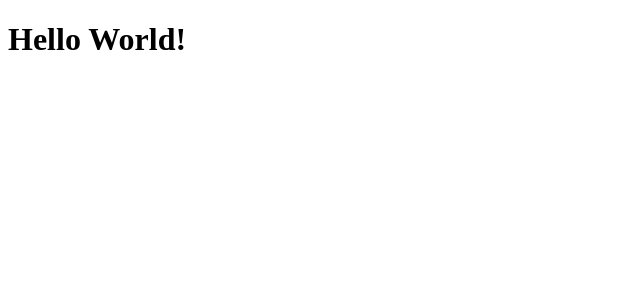
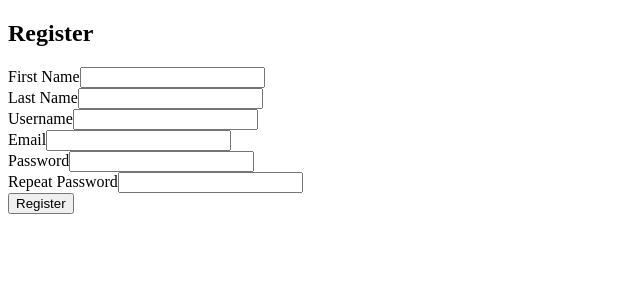
Before and after one commit to zainolamzar/voteguard-frontend, a React (Vite) app: page /register in a window 1280 px wide. Shown: the top 300 px of the page, without its empty margins (0-640 px from the left). Built offline with nearby package versions, Linux system fonts and the light colour scheme.

Commit message:
finished up register login

```diff
--- a/package.json
+++ b/package.json
@@ -10,9 +10,11 @@
     "preview": "vite preview"
   },
   "dependencies": {
+    "axios": "^1.7.8",
     "dotenv": "^16.4.5",
     "react": "^18.3.1",
-    "react-dom": "^18.3.1"
+    "react-dom": "^18.3.1",
+    "react-router-dom": "^7.0.1"
   },
   "devDependencies": {
     "@eslint/js": "^9.15.0",
--- a/src/App.tsx
+++ b/src/App.tsx
@@ -1,16 +1,16 @@
-import { useState } from 'react'
-import reactLogo from './assets/react.svg'
-import viteLogo from '/vite.svg'
-import './App.css'
+import { BrowserRouter as Router, Routes, Route } from 'react-router-dom';
+import Login from './components/Login';
+import Register from './components/Register';
 
-function App() {
-  const [count, setCount] = useState(0)
+const App = () => {
+  return (
+    <Router>
+      <Routes>
+        <Route path="/login" element={<Login />} />
+        <Route path="/register" element={<Register />} />
+      </Routes>
+    </Router>
+  );
+};
 
-  return (
-    <>
-      <h1>Hello World!</h1>
-    </>
-  )
-}
-
-export default App
+export default App;
--- /dev/null
+++ b/src/components/Login.tsx
@@ -0,0 +1,59 @@
+import { useState } from 'react';
+import axios from 'axios';
+
+const Login = () => {
+  const [email, setEmail] = useState('');
+  const [password, setPassword] = useState('');
+  const [error, setError] = useState('');
+
+  const handleSubmit = async (e: React.FormEvent) => {
+    e.preventDefault();
+
+    if (!email || !password) {
+      setError('Please fill in both fields.');
+      return;
+    }
+
+    console.log("Email:", email); // Log email
+    console.log("Password:", password); // Log password
+
+    try {
+      const response = await axios.post('http://localhost:3000/api/users/login', { email, password });
+      console.log('Login successful:', response.data);
+      // Handle successful login (e.g., redirect to dashboard page)
+    } catch (error: any) {
+      setError('Invalid credentials');
+      console.error('Login error:', error.response?.data || error.message); // Log the detailed error
+    }
+  };
+
+  return (
+    <div>
+      <h2>Login</h2>
+      <form onSubmit={handleSubmit}>
+        <div>
+          <label>Email</label>
+          <input
+            type="email"
+            value={email}
+            onChange={(e) => setEmail(e.target.value)}
+            required
+          />
+        </div>
+        <div>
+          <label>Password</label>
+          <input
+            type="password"
+            value={password}
+            onChange={(e) => setPassword(e.target.value)}
+            required
+          />
+        </div>
+        <button type="submit">Login</button>
+        {error && <p style={{ color: 'red' }}>{error}</p>}
+      </form>
+    </div>
+  );
+};
+
+export default Login;
--- /dev/null
+++ b/src/components/Register.tsx
@@ -0,0 +1,121 @@
+import { useState } from 'react';
+import axios from 'axios';
+
+const Register = () => {
+  const [email, setEmail] = useState('');
+  const [password, setPassword] = useState('');
+  const [repeatPassword, setRepeatPassword] = useState('');
+  const [firstName, setFirstName] = useState('');
+  const [lastName, setLastName] = useState('');
+  const [username, setUsername] = useState('');
+  const [error, setError] = useState('');
+
+  // Validate form
+  const validateForm = () => {
+    if (!email || !password || !repeatPassword || !firstName || !lastName || !username) {
+      return 'All fields are required.';
+    }
+    if (password !== repeatPassword) {
+      return 'Passwords do not match.';
+    }
+    if (!/\S+@\S+\.\S+/.test(email)) {
+      return 'Please enter a valid email address.';
+    }
+    if (username.length > 50) {
+      return 'Username should not exceed 50 characters.';
+    }
+    return '';
+  };
+
+  const handleSubmit = async (e: React.FormEvent) => {
+    e.preventDefault();
+    const validationError = validateForm();
+    if (validationError) {
+      setError(validationError);
+      return;
+    }
+
+    try {
+        const response = await axios.post('http://localhost:3000/api/users/register', {
+          email,
+          password,
+          first_name: firstName,
+          last_name: lastName,
+          username,
+        });
+
+        console.log('Registration successful:', response.data);
+
+        // Optionally redirect to login page or handle successful registration
+    } catch (error: any) {
+        setError('Error during registration, please try again.');
+    }
+  };
+
+  return (
+    <div>
+      <h2>Register</h2>
+      <form onSubmit={handleSubmit}>
+        <div>
+          <label>First Name</label>
+          <input
+            type="text"
+            value={firstName}
+            onChange={(e) => setFirstName(e.target.value)}
+            required
+          />
+        </div>
+        <div>
+          <label>Last Name</label>
+          <input
+            type="text"
+            value={lastName}
+            onChange={(e) => setLastName(e.target.value)}
+            required
+          />
+        </div>
+        <div>
+          <label>Username</label>
+          <input
+            type="text"
+            value={username}
+            onChange={(e) => setUsername(e.target.value)}
+            maxLength={50}
+            required
+          />
+        </div>
+        <div>
+          <label>Email</label>
+          <input
+            type="email"
+            value={email}
+            onChange={(e) => setEmail(e.target.value)}
+            required
+          />
+        </div>
+        <div>
+          <label>Password</label>
+          <input
+            type="password"
+            value={password}
+            onChange={(e) => setPassword(e.target.value)}
+            required
+          />
+        </div>
+        <div>
+          <label>Repeat Password</label>
+          <input
+            type="password"
+            value={repeatPassword}
+            onChange={(e) => setRepeatPassword(e.target.value)}
+            required
+          />
+        </div>
+        <button type="submit">Register</button>
+        {error && <p style={{ color: 'red' }}>{error}</p>}
+      </form>
+    </div>
+  );
+};
+
+export default Register;
```
Also changed, not shown: 1 other file (tests, documents, lock files or other folders).
